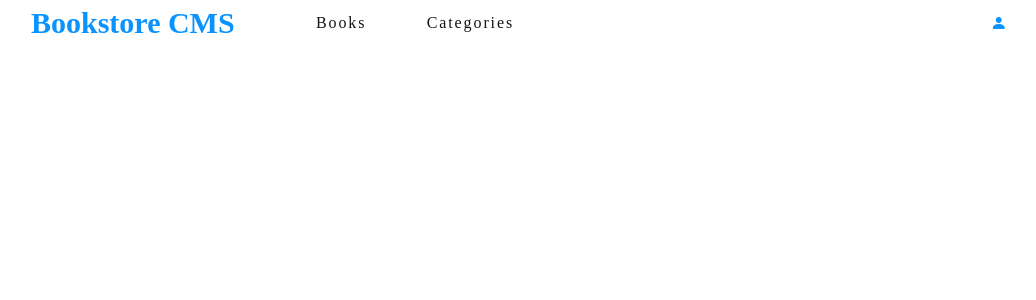
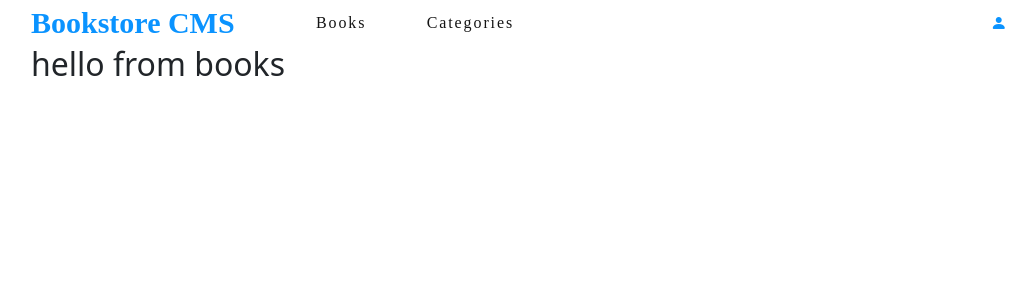
Before and after one commit to tacodtripe/react-bookstore, a React (Create React App) app: page / in a window 1280 px wide. Shown: the top 300 px of the page, without its empty margins (51-1087 px from the left). Built offline with nearby package versions, Linux system fonts and the light colour scheme.

Commit message:
add routes

```diff
--- a/src/App.js
+++ b/src/App.js
@@ -1,5 +1,7 @@
 import './App.css';
-import { Link } from 'react-router-dom';
+import { Routes, Route, Link } from 'react-router-dom';
+import Books from './redux/books/books';
+import Categories from './redux/categories/categories';
 
 function App() {
   return (
@@ -14,6 +16,10 @@ function App() {
           <i className="col-1 bi bi-person-fill" />
         </nav>
       </div>
+      <Routes>
+        <Route path="/" element={<Books />} />
+        <Route path="categories" element={<Categories />} />
+      </Routes>
     </div>
   );
 }
--- a/src/redux/books/books.js
+++ b/src/redux/books/books.js
@@ -0,0 +1,7 @@
+export default function Books() {
+  return (
+    <main className="row justify-content-center">
+      <h2>hello from books</h2>
+    </main>
+  );
+}
--- a/src/redux/categories/categories.js
+++ b/src/redux/categories/categories.js
@@ -0,0 +1,7 @@
+export default function Categories() {
+  return (
+    <main>
+      <h2>In construction!</h2>
+    </main>
+  );
+}
```
